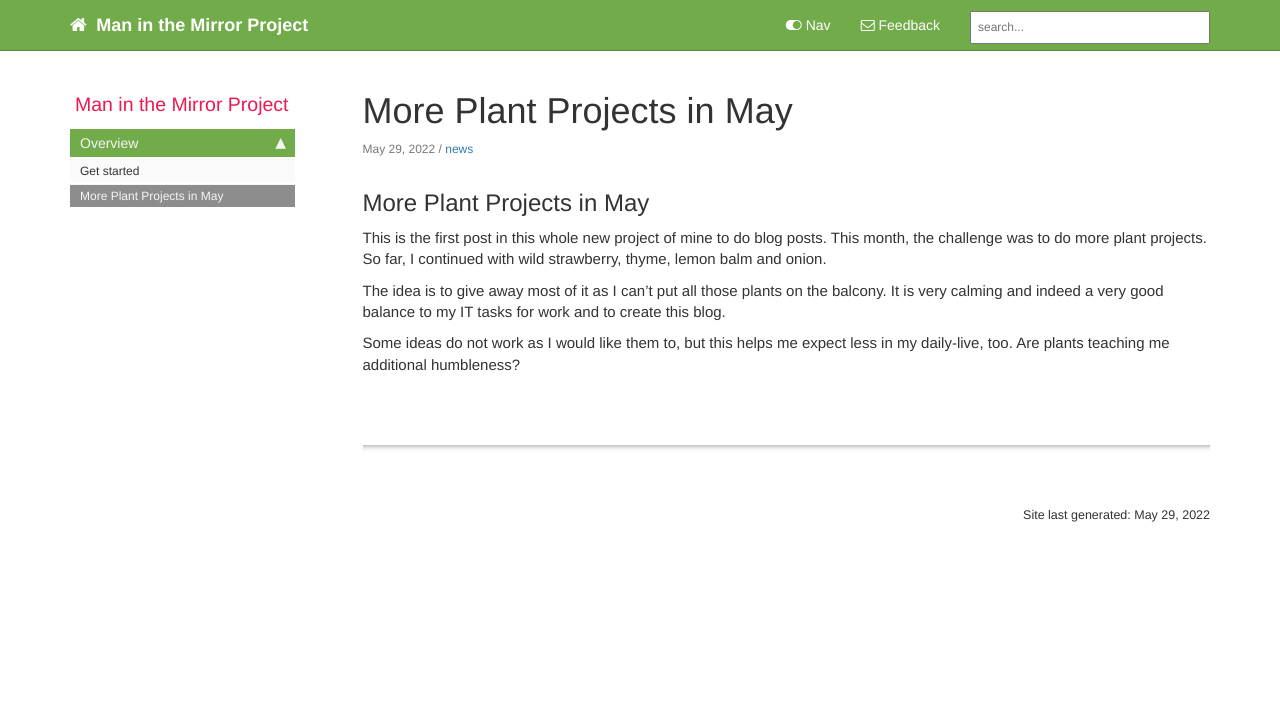
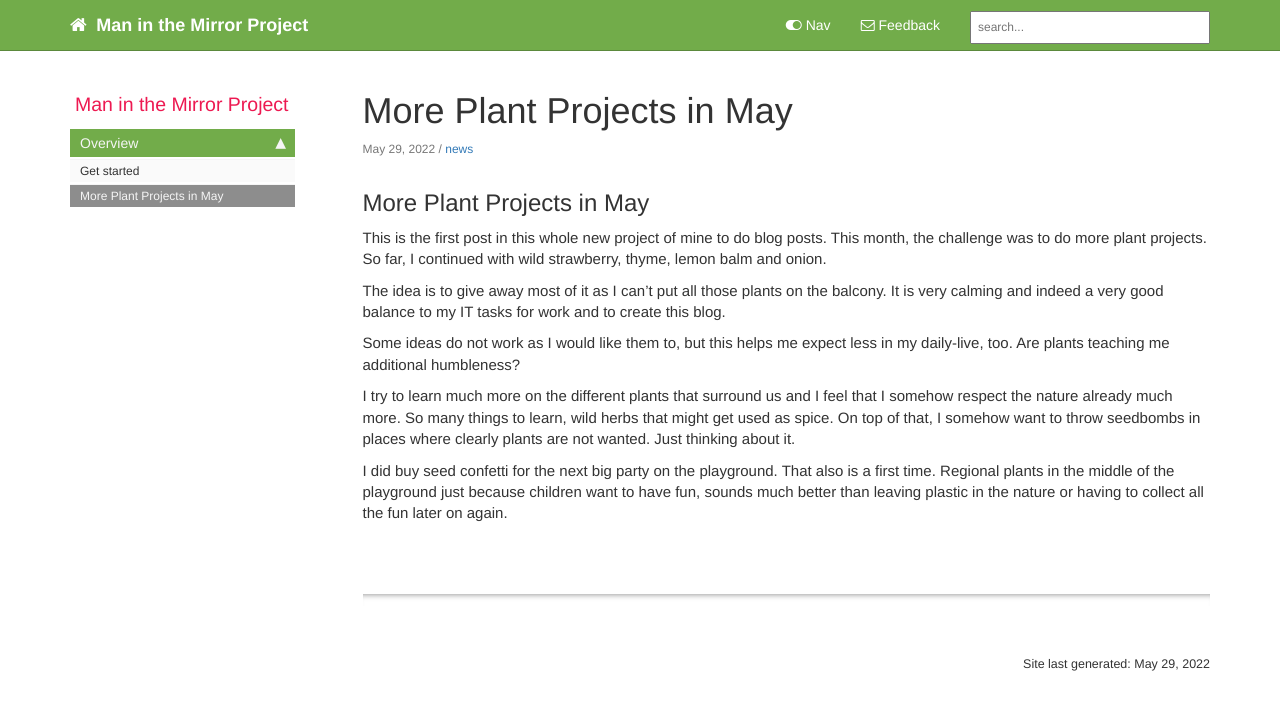
Before and after one commit to bunkeak/my-jekyll-website, a Jekyll site: the page built from _posts/2022-05-29-more-plant-projects.md, in a window 1280 px wide. Shown: the top 710 px of the page. Built offline with Jekyll 4.4.1, drawn with Linux system fonts in a browser that asks for light colours; comment, search, counter and statistics services are not loaded.

Commit message:
Text might be ready, image to add at least one would be great.

```diff
--- a/_posts/2022-05-29-more-plant-projects.md
+++ b/_posts/2022-05-29-more-plant-projects.md
@@ -14,4 +14,8 @@ The idea is to give away most of it as I can't put all those plants on the balco
 
 Some ideas do not work as I would like them to, but this helps me expect less in my daily-live, too. Are plants teaching me additional humbleness?
 
+I try to learn much more on the different plants that surround us and I feel that I somehow respect the nature already much more. So many things to learn, wild herbs that might get used as spice. On top of that, I somehow want to throw seedbombs in places where clearly plants are not wanted. Just thinking about it.
+
+I did buy seed confetti for the next big party on the playground. That also is a first time. Regional plants in the middle of the playground just because children want to have fun, sounds much better than leaving plastic in the nature or having to collect all the fun later on again.
+
 {% include links.html %}
```
